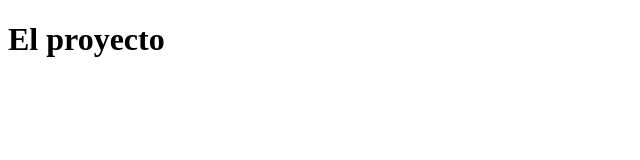
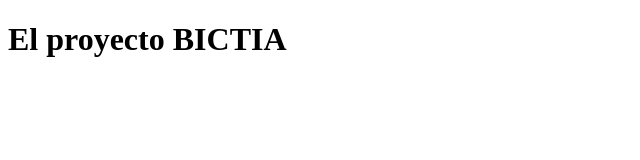
Before and after one commit to ROBERTOJIMENEZ1972/Proyecto, a plain HTML site: page index.html in a window 1280 px wide. Shown: the whole page, without its empty margins (0-640 px from the left). Drawn offline with Linux system fonts and the light colour scheme.

Commit message:
cambios realizados

```diff
--- a/index.html
+++ b/index.html
@@ -6,6 +6,6 @@
     <title>Document</title>
 </head>
 <body>
-    <h1>El proyecto</h1>
+    <h1>El proyecto BICTIA</h1>
 </body>
 </html>
```
